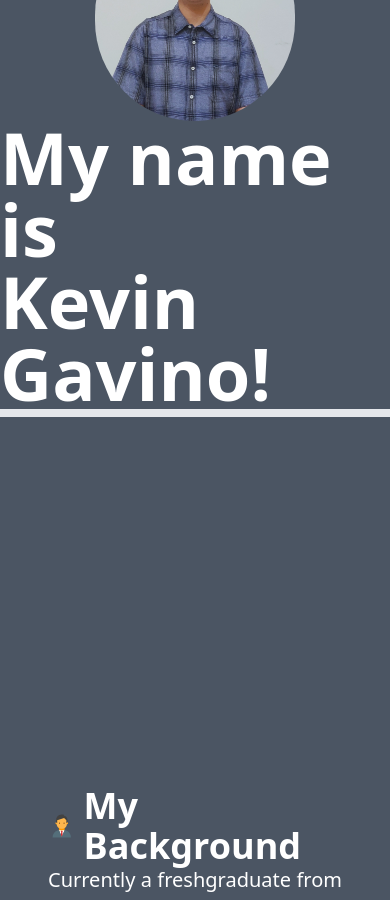
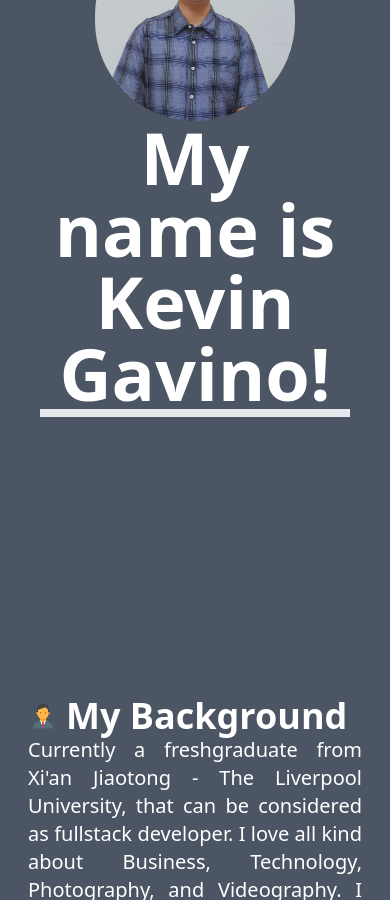
Before and after one commit to florentinuskev/my-porto-web, a Next.js app: page / in a window 390 px wide. Shown: the part 1100-2000 px from the top of the page. Built offline with nearby package versions, Linux system fonts and the light colour scheme.

Commit message:
Make more mobile friendly

```diff
--- a/src/components/Navbar.tsx
+++ b/src/components/Navbar.tsx
@@ -22,10 +22,10 @@ const Navbar = ({ isSticky }: any) => {
                 <Link href='/pvgraphy' className='mx-2'><p>Photo and Videography</p></Link>
             </div>
             {/* Mobile Menu*/}
-            <div className={`${isOpen ? 'flex' : 'hidden'} flex-col items-center bg-gray-600`} >
-                <Link href='/' className='mx-3'><p className='text-2xl'>Home</p></Link>
-                <Link href='/projects' className='mx-2'><p className='text-2xl'>Programming</p></Link>
-                <Link href='/pvgraphy' className='mx-2'><p className='text-2xl'>Photo and Videography</p></Link>
+            <div className={`${isOpen ? 'flex' : 'hidden'} flex-col items-center bg-gray-600 border-t w-full`} >
+                <Link href='/' className='mx-3 my-2 border-b w-full'><p className='text-2xl text-center'>Home</p></Link>
+                <Link href='/projects' className='mx-3 my-2 border-b w-full'><p className='text-2xl text-center'>Programming</p></Link>
+                <Link href='/pvgraphy' className='mx-3 my-2 border-b w-full'><p className='text-2xl text-center'>Photo and Videography</p></Link>
             </div>
 
         </div>
--- a/src/pages/index.tsx
+++ b/src/pages/index.tsx
@@ -61,25 +61,27 @@ export default function Home() {
         <meta name="viewport" content="width=device-width, initial-scale=1" />
         <link rel="icon" href="/favicon.ico" />
       </Head>
-      <main ref={scrollRef} className="h-full bg-gray-600">
+      <main ref={scrollRef} className="flex flex-col h-[100%] bg-gray-600">
         <div className="h-[100vh] bg-gray-600 flex justify-center items-center">
           <h1 className='text-8xl font-bold text-white border-b-8'>Hi!</h1>
         </div>
-        <div className="h-[100vh] bg-gray-600 flex justify-center items-center flex-col">
+
+        <div className="h-[100vh] bg-gray-600 flex justify-center items-center flex-col p-10">
           <Image src={profilePic} width={200} height={200} alt="Profile Picture" className='rounded-full' />
-          <h1 className='text-7xl font-bold text-white'>My name is</h1>
-          <h1 className='text-7xl font-bold text-white border-b-8'>Kevin Gavino!</h1>
+          <h1 className='text-7xl font-bold text-white text-center'>My name is</h1>
+          <h1 className='text-7xl font-bold text-white text-center border-b-8'>Kevin Gavino!</h1>
         </div>
-        <div ref={sectionRef} className="flex flex-col justify-center items-center h-full w-full bg-gray-600 p-10">
+        <div ref={sectionRef} className=' my-10'>
           {isReached ? <Navbar /> : ''}
-          <div className='flex justify-center items-center grid grid-cols-1 md:grid-cols-2 gap-4 justify-between h-full w-full'>
-            <div className='h-[20%] w-[100%] p-2 flex flex-col'>
+        </div>
+        <div className='flex h-full w-full p-5 md:p-10 grid grid-cols-1 md:grid-cols-2 gap-10 md:gap-4'>
+          <div className='h-[100%] w-[100%] p-2 flex flex-col'>
             <h2 className='flex flex-row items-center text-4xl font-bold text-white text-left'><FcBusinessman size={30} className='mr-2' /> My Background</h2>
             <p className='text-xl text-white text-justify'>Currently a freshgraduate from Xi&apos;an Jiaotong - The Liverpool University,
               that can be considered as fullstack developer. I love all kind about Business, Technology, Photography, and Videography. I am a hardworker, diligent, and honest person.</p>
           </div>
 
-            <div className='h-[20%] w-[100%] p-2 flex flex-col text-white'>
+          <div className='h-full w-[100%] p-2 flex flex-col text-white'>
             <h2 className='flex flex-row items-center text-4xl font-bold text-left'><FcContacts size={30} className='mr-2' />My Contact</h2>
             <p className='text-xl text-justify'>I would love to be contacted, if you want to talk about my works.</p>
             <p className='text-xl font-bold'>Contact:</p>
@@ -90,7 +92,7 @@ export default function Home() {
             </ul>
           </div>
 
-            <div className='h-[20%] w-[100%] p-2 flex flex-col text-white'>
+          <div className='h-full w-[100%] p-2 flex flex-col text-white'>
             <h2 className='flex flex-row items-center text-4xl font-bold text-left'><FcGraduationCap size={30} className='mr-2' />My Education</h2>
             <p className='text-xl text-justify'>I did go to college after I graduated from Highscool, i was going to Xi&apos;an Jiaotong - The Liverpool University for my Bacherlor degree.</p>
             <p className='text-xl font-bold'>Education:</p>
@@ -99,7 +101,7 @@ export default function Home() {
             </ul>
           </div>
 
-            <div className='h-[20%] w-[100%] p-2 flex flex-col text-white'>
+          <div className='h-full w-[100%] p-2 flex flex-col text-white'>
             <h2 className='flex flex-row items-center text-4xl font-bold text-left'><FcIdea size={30} className='mr-2' />My Experiences</h2>
             <p className='text-xl text-justify'>I did some work and obtain some experiences when I joined some organization in my Highschool and in my College.</p>
             <p className='text-xl font-bold'>Working Experiences:</p>
@@ -112,21 +114,17 @@ export default function Home() {
               <li>2. Highschool Student Council - Journalism Team Leader (2017-2018)</li>
             </ul>
           </div>
-          </div>
-        </div>
-        <div className='flex flex-row justify-center items-center h-[100vh] w-full bg-gray-600 p-10'>
-          <div className='flex justify-center items-center grid grid-cols-1 md:grid-cols-2 gap-4 justify-between h-full w-full'>
-            <div className='h-[20%] w-[100%] p-2 flex flex-col justify-center text-white'>
+
+          <div className='h-full w-[100%] p-2 flex flex-col justify-center text-white'>
             <h2 className=' flex flex-row items-center text-4xl font-bold text-left'><FcEngineering size={30} className='mr-2' />Programming</h2>
             <p className='text-xl text-justify'>I faced my first programming language which is the PAWN language when I was in Elementary School. Since that, I went through many different programming language such as C, C#, Java, Javascript, Python, and Golang. I love to do programming, since it can create something with a text.</p>
             <Link href="/projects"><p className='underline italic'>More about my work...</p></Link>
           </div>
 
-            <div className='h-[20%] w-[100%] p-2 flex flex-col justify-center text-white'>
-              <h2 className='flex flex-row items-center text-4xl font-bold text-left'><FcCamera size={30} className='mr-2' />Photography and Videography</h2>
+          <div className='h-full w-[100%] p-2 flex flex-col justify-center text-white'>
+            <h2 className='flex flex-row items-center text-4xl font-bold text-left'><FcCamera size={50} className='mr-2' />Photography and Videography</h2>
             <p className='text-xl text-justify'>Another thing that I love todo is Photography and Videography, this activity is another activity that can be considered as my hobby. I started to loving this activity since I was in Highschool, I have been choosen as the leader of Student Council Journalism Team Leader and I need to learn to take a pictures of moment.</p>
             <Link href="/pvgraphy"><p className='underline italic'>More about my work...</p></Link>
-            </div>
           </div>
         </div>
       </main>
--- a/src/pages/projects.tsx
+++ b/src/pages/projects.tsx
@@ -7,7 +7,7 @@ const projects = ({ data }: any) => {
         <div className='bg-gray-600 h-[100%]'>
             <Navbar isSticky={true} />
             <div className='flex flex-col h-[100%] text-white p-10'>
-                <h1 className='text-7xl font-bold'>Programming</h1>
+                <h1 className='text-5xl md:text-7xl font-bold'>Programming</h1>
                 <div className="grid grid-cols-1 md:grid-cols-2 gap-4 mt-5">
                     <div className="rounded-xl border p-5">
                         <h2 className="text-2xl font-bold">Programming Background</h2>
--- a/src/pages/pvgraphy.tsx
+++ b/src/pages/pvgraphy.tsx
@@ -7,7 +7,7 @@ const pvgraphy = () => {
         <div className='h-[100%] w-[100%] bg-gray-600'>
             <Navbar isSticky={true} />
             <div className='h-[100vh] w-[100%] text-white p-10 text-center'>
-                <h1 className='text-7xl font-bold'>Photography and Videography</h1>
+                <h1 className='text-5xl md:text-7xl font-bold'>Photography and Videography</h1>
                 <p className='text-xl'>In the free time, I did some photo and videography works. Here are several Pictures and Videos of my work.</p>
             </div>
         </div>
```
Lines whose indentation alone changed are shown as unchanged.
